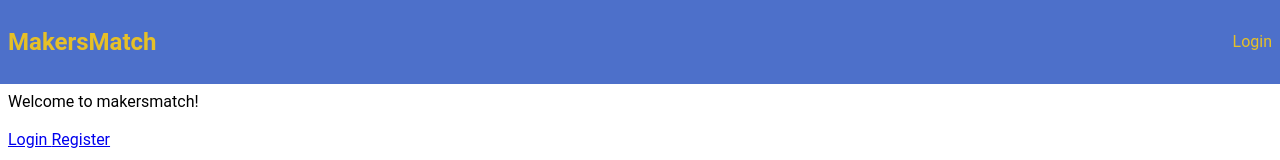
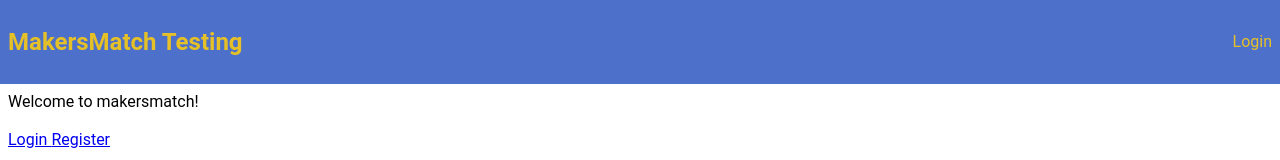
Before and after one commit to nykstobbe/makersmatch-frontend, a Nuxt app: page / in a window 1280 px wide. Shown: the top 160 px of the page. Built offline with nearby package versions, Linux system fonts and the light colour scheme.

Commit message:
run docker test

```diff
--- a/components/customHeader.vue
+++ b/components/customHeader.vue
@@ -1,7 +1,7 @@
 <template>
     <header>
         <div class="logo">
-            <h2>MakersMatch</h2>
+            <h2>MakersMatch Testing</h2>
         </div>
         <nav>
             <ul>
```
